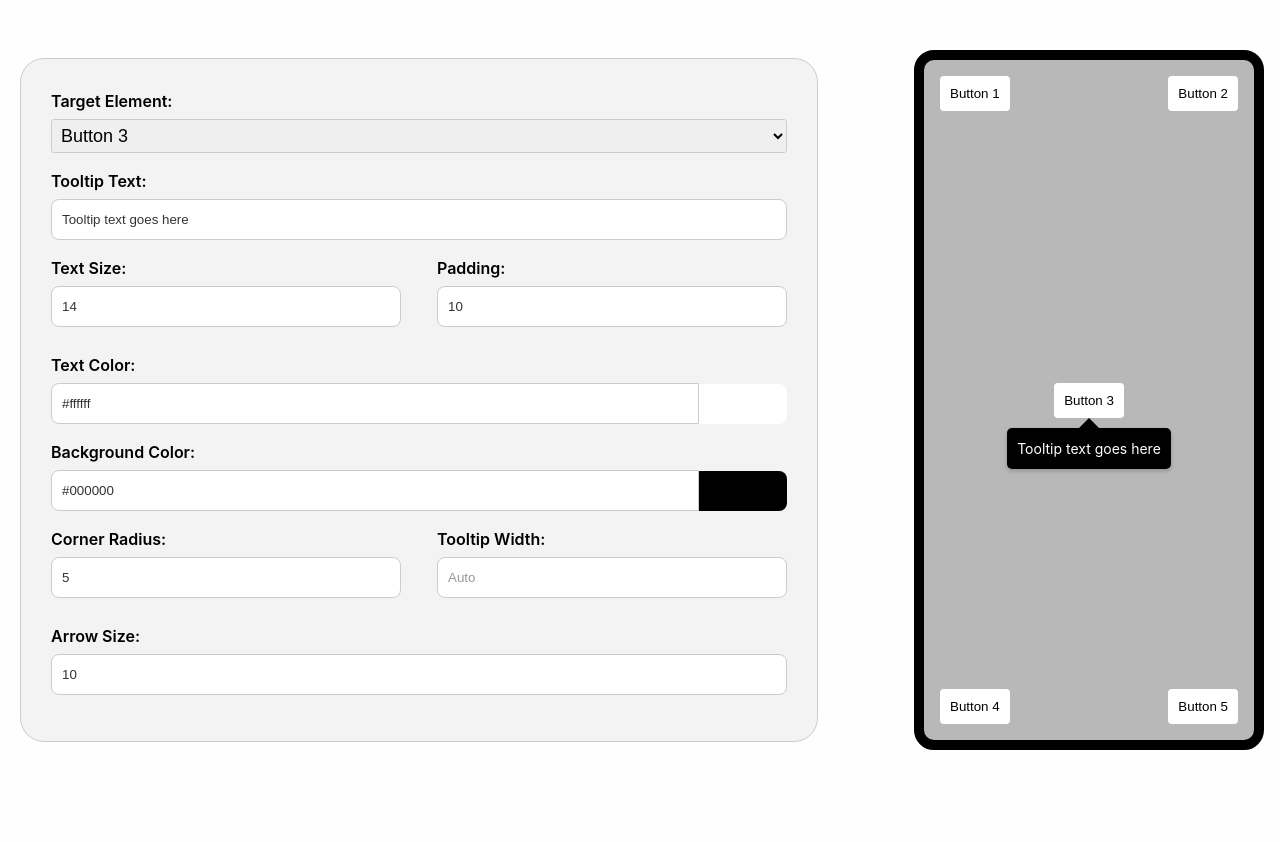
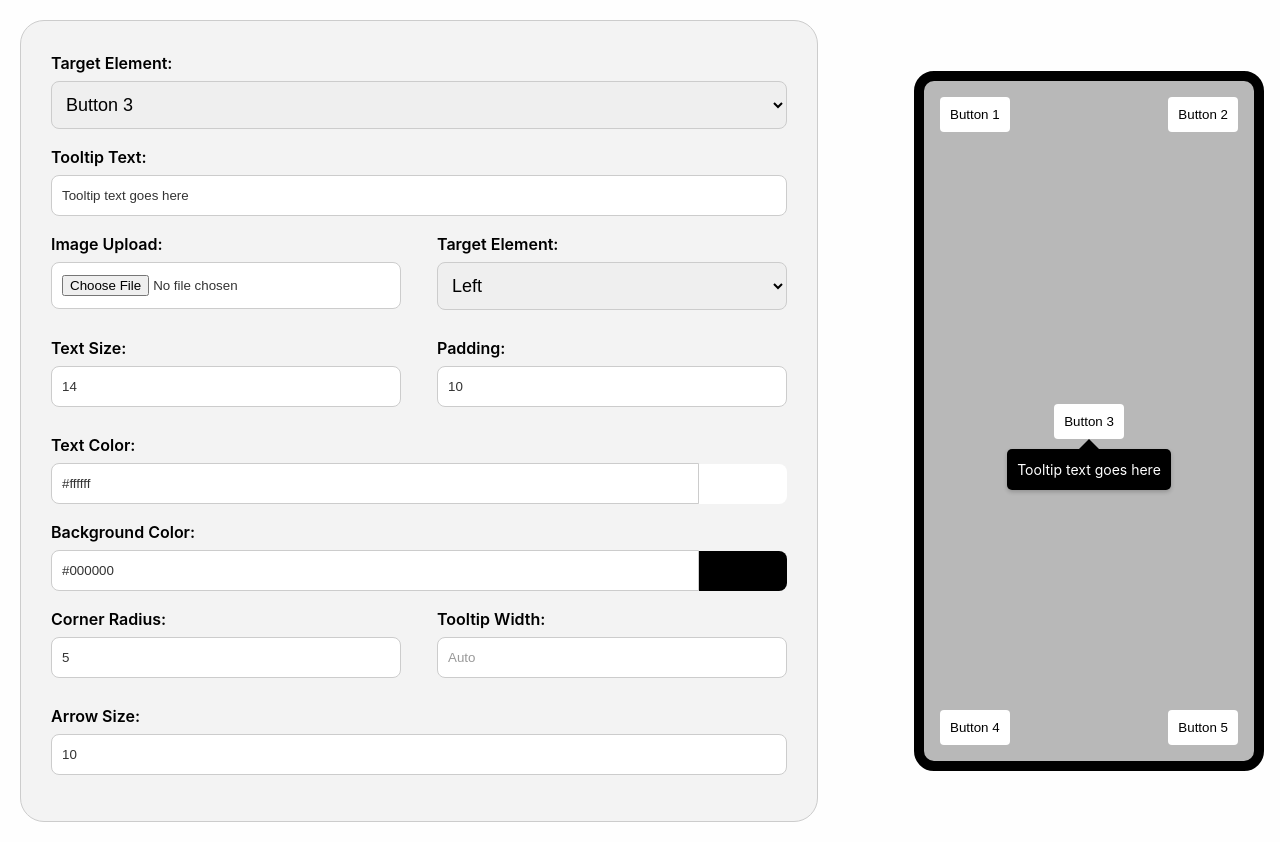
Before and after one commit to saipranay47/tooltips, a React (Vite) app: page / in a window 1280 px wide. Before the commit the page ends 800 px from the top, so only its background shows below. Built offline with nearby package versions, Linux system fonts and the light colour scheme.

Commit message:
Add Image to Tooltip - add image input to form - add image to preview - add image position to select the position of the image in tooltip

```diff
--- a/src/components/Tooltip.jsx
+++ b/src/components/Tooltip.jsx
@@ -14,11 +14,27 @@ const TooltipWrapper = styled.div`
 `;
 
 const TooltipContent = styled.div`
+  display: flex;
   z-index: 1;
   position: absolute;
   text-align: center;
   box-shadow: 0 2px 4px rgba(0, 0, 0, 0.2);
   transition: visibility 0.2s, opacity 0.2s;
+
+  flex-direction: ${(props) => {
+    switch (props.imageposition) {
+      case "left":
+        return "row";
+      case "right":
+        return "row-reverse";
+      case "top":
+        return "column";
+      case "bottom":
+        return "column-reverse";
+      default:
+        return "row"; // Default value
+    }
+  }};
 
   font-size: ${(props) => props.textsize || "14px"};
 
@@ -30,6 +46,7 @@ const TooltipContent = styled.div`
 
   width: ${(props) =>
     props.tooltipwidth ? props.tooltipwidth + "px" : "max-content"};
+  max-width: 300px;
 
   visibility: ${(props) => (props.show ? "visible" : "hidden")};
   opacity: ${(props) => (props.show ? 1 : 0)};
@@ -76,6 +93,19 @@ const TooltipContent = styled.div`
   }
 `;
 
+const Img = styled.img`
+  max-width: 300px;
+  max-height: 100px;
+  margin-right: 5px;
+`;
+
+const P = styled.p`
+  width: 100%;
+  display: flex;
+  align-items: center;
+  justify-content: center;
+`;
+
 const Tooltip = ({
   text,
   textsize,
@@ -89,6 +119,8 @@ const Tooltip = ({
   horizontalposition,
   verticalposition,
   alwaysvisible,
+  imageFile,
+  imageposition,
 }) => {
   const [showTooltip, setShowTooltip] = React.useState(alwaysvisible);
 
@@ -120,8 +152,12 @@ const Tooltip = ({
         horizontalposition={horizontalposition}
         verticalposition={verticalposition}
         alwaysvisible={alwaysvisible}
+        imageposition={imageposition}
       >
-        {text}
+        {imageFile && (
+          <Img src={URL.createObjectURL(imageFile)} alt="Tooltip Image" />
+        )}
+        <P>{text}</P>
       </TooltipContent>
     </TooltipWrapper>
   );
--- a/src/components/form/Form.jsx
+++ b/src/components/form/Form.jsx
@@ -1,12 +1,6 @@
 import React from "react";
 import { useTooltipContext } from "../../context/TooltipContext";
-import {
-  FormContainer,
-  Label,
-  Select,
-  Input,
-  FlexBox,
-} from "./FormElements";
+import { FormContainer, Label, Select, Input, FlexBox } from "./FormElements";
 
 import { ColorInput } from "./ColorInput";
 
@@ -15,6 +9,11 @@ const TooltipForm = () => {
 
   const handleInputChange = (field, value) => {
     updateFormData({ [field]: value });
+  };
+
+  const handleImageUpload = (event) => {
+    const imageFile = event.target.files[0];
+    handleInputChange("imageFile", imageFile);
   };
 
   return (
@@ -42,6 +41,26 @@ const TooltipForm = () => {
           onChange={(e) => handleInputChange("tooltipText", e.target.value)}
         />
       </Label>
+      <FlexBox>
+        <Label>
+          Image Upload:
+          <br />
+          <Input type="file" accept="image/*" onChange={handleImageUpload} />
+        </Label>
+        <Label>
+          Target Element:
+          <br />
+          <Select
+            value={formData.imageposition}
+            onChange={(e) => handleInputChange("imageposition", e.target.value)}
+          >
+            <option value="left">Left</option>
+            <option value="right">Right</option>
+            <option value="top">Top</option>
+            <option value="bottom">Bottom</option>
+          </Select>
+        </Label>
+      </FlexBox>
       <FlexBox>
         <Label>
           Text Size:
--- a/src/components/form/FormElements.jsx
+++ b/src/components/form/FormElements.jsx
@@ -18,9 +18,11 @@ export const Select = styled.select`
   padding: 5px;
   margin: 6px 0px;
   border: 1px solid #ccc;
-  border-radius: 3px;
+  border-radius: 8px;
   width: 100%;
   font-size: 18px;
+  min-width: 350px;
+  padding: 12px 10px;
 `;
 
 export const Input = styled.input`
--- a/src/components/preview/MobilePreview.jsx
+++ b/src/components/preview/MobilePreview.jsx
@@ -20,6 +20,8 @@ function MobilePreview() {
           horizontalposition={"start"}
           verticalposition={"bottom"}
           alwaysvisible={formData.targetElement === "button1"}
+          imageFile = {formData.imageFile}
+          imageposition = {formData.imageposition}
         >
           <Button>Button 1</Button>
         </Tooltip>
@@ -35,6 +37,8 @@ function MobilePreview() {
           horizontalposition={"end"}
           verticalposition={"bottom"}
           alwaysvisible={formData.targetElement === "button2"}
+          imageFile = {formData.imageFile}
+          imageposition = {formData.imageposition}
         >
           <Button>Button 2</Button>
         </Tooltip>
@@ -52,6 +56,8 @@ function MobilePreview() {
           horizontalposition={"center"}
           verticalposition={"bottom"}
           alwaysvisible={formData.targetElement === "button3"}
+          imageFile = {formData.imageFile}
+          imageposition = {formData.imageposition}
         >
           <Button>Button 3</Button>
         </Tooltip>
@@ -69,6 +75,8 @@ function MobilePreview() {
           horizontalposition={"start"}
           verticalposition={"top"}
           alwaysvisible={formData.targetElement === "button4"}
+          imageFile = {formData.imageFile}
+          imageposition = {formData.imageposition}
         >
           <Button>Button 4</Button>
         </Tooltip>
@@ -84,6 +92,8 @@ function MobilePreview() {
           horizontalposition={"end"}
           verticalposition={"top"}
           alwaysvisible={formData.targetElement === "button5"}
+          imageFile = {formData.imageFile}
+          imageposition = {formData.imageposition}
         >
           <Button>Button 5</Button>
         </Tooltip>
--- a/src/context/TooltipContext.jsx
+++ b/src/context/TooltipContext.jsx
@@ -13,6 +13,8 @@ export function TooltipProvider({ children }) {
     cornerRadius: 5,
     tooltipWidth: "",
     arrowSize: 10,
+    imageFile: null,
+    imageposition: "left",
   });
 
   const updateFormData = (newData) => {
```
